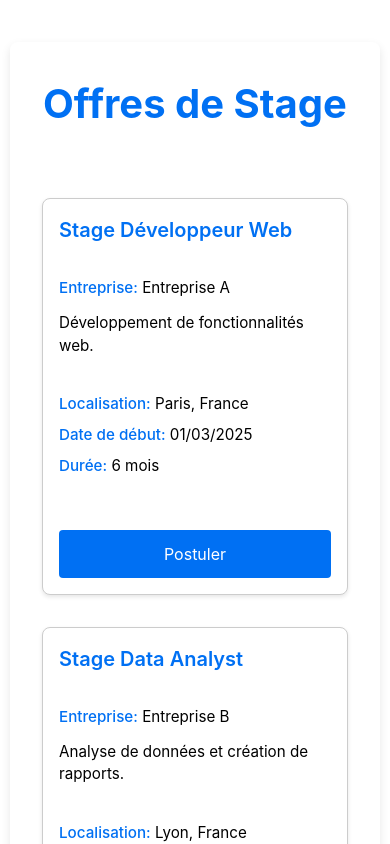
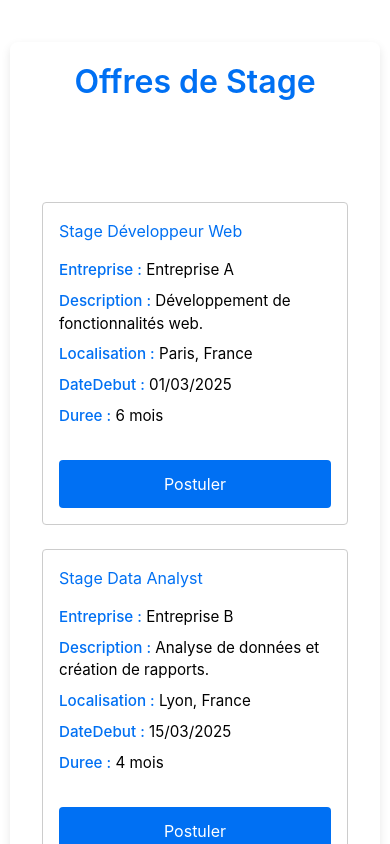
Before and after one commit to CES-OFFRES-Team/CES-OFFRES, a Next.js app: page /Offres in a window 390 px wide. Shown: the top 844 px of the page. Built offline with nearby package versions, Linux system fonts and the light colour scheme.

Commit message:
Optimisation de code général

```diff
--- a/src/app/Offres/Offres.css
+++ b/src/app/Offres/Offres.css
@@ -193,57 +193,50 @@ ul {
 
 /* Style principal du conteneur */
 .offres-container {
+    display: flex;
+    flex-direction: column;
+    gap: 1rem;
+    max-width: 600px;
+    margin: 0 auto;
     padding: 2rem;
-    max-width: 1200px;
-    margin: 0 auto;
     background-color: var(--background);
-    min-height: 100vh;
+    border-radius: 8px;
+    box-shadow: 0 4px 10px rgba(0, 0, 0, 0.1);
 }
 
 /* Titre de la page */
 .page-title {
+    margin-bottom: 2rem;
     text-align: center;
     color: var(--primary);
-    font-weight: 700;
-    font-size: 2.5rem;
-    margin-bottom: 2rem;
-    padding-top: 1rem;
+    font-size: 2rem;
+    font-weight: 600;
 }
 
 /* Modifier la grille des offres pour un affichage en colonne */
 .offres-grid {
     display: flex;
     flex-direction: column;
-    gap: 2rem;
-    max-width: 800px;
-    margin: 0 auto;
+    gap: 1.5rem;
 }
 
 /* Ajuster le style des cartes d'offres */
 .offre {
-    width: 100%;
-    background: var(--background);
-    border-radius: 8px;
-    padding: 1.5rem;
-    box-shadow: 0 2px 4px rgba(0, 0, 0, 0.1);
-    transition: transform 0.3s ease, box-shadow 0.3s ease;
-    display: flex;
-    flex-direction: column;
-    gap: 1rem;
+    padding: 1rem;
     border: 1px solid #ccc;
+    border-radius: 4px;
+    background-color: var(--background);
+    transition: border-color 0.3s ease;
 }
 
 .offre:hover {
-    transform: translateY(-5px);
-    box-shadow: 0 4px 12px rgba(0, 0, 0, 0.15);
+    border-color: var(--primary);
 }
 
 /* Titre de l'offre */
 .offre h2 {
     color: var(--primary);
     margin-bottom: 1rem;
-    font-size: 1.25rem;
-    font-weight: 600;
 }
 
 /* Détails de l'offre */
@@ -251,7 +244,11 @@ ul {
     display: flex;
     flex-direction: column;
     gap: 0.5rem;
-    padding: 0.5rem 0;
+}
+
+.offre-details p {
+    margin: 0;
+    color: var(--foreground);
 }
 
 .offre p {
@@ -287,11 +284,15 @@ ul {
 /* Ajuster le conteneur principal */
 .offres-form {
     max-width: 800px;
+    width: 100%;
     margin: 0 auto;
     padding: 2rem;
     background-color: var(--background);
     border-radius: 8px;
     box-shadow: 0 4px 10px rgba(0, 0, 0, 0.1);
+    display: flex;
+    flex-direction: column;
+    gap: 1rem;
 }
 
 /* Supprimer les media queries pour la grille car elles ne sont plus nécessaires */
@@ -399,6 +400,7 @@ ul {
     font-size: 1rem;
     cursor: pointer;
     transition: background-color 0.3s ease;
+    width: 100%;
     margin-top: 1rem;
 }
 
--- a/src/app/Offres/page.js
+++ b/src/app/Offres/page.js
@@ -1,7 +1,24 @@
 "use client";
 
-import React, { useState } from 'react';
+import React, { useState, memo } from 'react';
 import './Offres.css';
+
+// Composant memoïsé pour chaque offre
+const OffreCard = memo(({ offre }) => (
+  <div className="offre">
+    <h2>{offre.titre}</h2>
+    <div className="offre-details">
+      {Object.entries(offre)
+        .filter(([key]) => key !== 'id' && key !== 'titre')
+        .map(([key, value]) => (
+          <p key={key}>
+            <strong>{key.charAt(0).toUpperCase() + key.slice(1)} :</strong> {value}
+          </p>
+        ))}
+    </div>
+    <button className="submit-button">Postuler</button>
+  </div>
+));
 
 // Exemple de données d'offres de stages
 const offresDeStages = [
@@ -55,23 +72,11 @@ const offresDeStages = [
 export default function Offres() {
     return (
         <div className="center-container">
-            <div className="offres-form">
+            <div className="offres-container">
                 <h1 className="page-title">Offres de Stage</h1>
                 <div className="offres-grid">
                     {offresDeStages.map((offre) => (
-                        <div key={offre.id} className="offre">
-                            <h2>{offre.titre}</h2>
-                            <div className="form-group">
-                                <p><strong>Entreprise:</strong> {offre.entreprise}</p>
-                                <p>{offre.description}</p>
-                                <div className="offre-details">
-                                    <p><strong>Localisation:</strong> {offre.localisation}</p>
-                                    <p><strong>Date de début:</strong> {offre.dateDebut}</p>
-                                    <p><strong>Durée:</strong> {offre.duree}</p>
-                                </div>
-                                <button type="submit" className="submit-button">Postuler</button>
-                            </div>
-                        </div>
+                        <OffreCard key={offre.id} offre={offre} />
                     ))}
                 </div>
             </div>
--- a/src/app/globals.css
+++ b/src/app/globals.css
@@ -3,17 +3,24 @@
 @tailwind components;
 @tailwind utilities;
 
+/* Variables root */
 :root {
     --background: #ffffff;
     --foreground: #000000;
     --primary: #0070f3;
     --secondary: #1a1a1a;
+    --sidebar-bg: #151A2D;
     --border-radius-xl: 40px;
     --border-radius-lg: 30px;
     --border-radius-md: 25px;
     --border-radius-sm: 20px;
     --transition-speed: 0.5s;
     --transition-timing: cubic-bezier(0.4, 0, 0.2, 1);
+    --sidebar-width: 85px;
+    --sidebar-width-expanded: 270px;
+    --shadow-sm: 0 4px 6px rgba(0, 0, 0, 0.1);
+    --shadow-md: 0 4px 10px rgba(0, 0, 0, 0.1);
+    --shadow-lg: 0 8px 20px rgba(0, 0, 0, 0.08);
 }
 
 @media (prefers-color-scheme: dark) {
@@ -177,9 +184,9 @@ footer {
     top: 0;
     left: 0;
     z-index: 10;
-    width: 85px;
+    width: var(--sidebar-width);
     height: 100vh;
-    background: #151A2D;
+    background: var(--sidebar-bg);
     transition: width var(--transition-speed) var(--transition-timing);
     display: flex;
     flex-direction: column;
@@ -187,7 +194,7 @@ footer {
 }
 
 .sidebar:hover {
-    width: 270px;
+    width: var(--sidebar-width-expanded);
 }
 
 .sidebar-nav {
@@ -284,16 +291,16 @@ footer {
 /* Style pour le contenu principal */
 main {
     padding: 20px;
-    margin-left: 85px;
+    margin-left: var(--sidebar-width);
     transition: all var(--transition-speed) var(--transition-timing);
     min-height: 100vh;
-    width: calc(100% - 85px);
+    width: calc(100% - var(--sidebar-width));
 }
 
 /* Ajuster le main quand la sidebar est survolée */
 .sidebar:hover ~ main {
-    margin-left: 270px;
-    width: calc(100% - 270px);
+    margin-left: var(--sidebar-width-expanded);
+    width: calc(100% - var(--sidebar-width-expanded));
 }
 
 @media (max-width: 1024px) {
@@ -321,6 +328,13 @@ main {
 }
 
 @media (max-width: 768px) {
+    :root {
+        --border-radius-xl: 30px;
+        --border-radius-lg: 25px;
+        --border-radius-md: 20px;
+        --border-radius-sm: 15px;
+    }
+
     .sidebar {
         width: 0;
         left: -85px;
@@ -328,7 +342,7 @@ main {
     }
 
     .sidebar.active {
-        width: 240px;
+        width: var(--sidebar-width-expanded);
         left: 0;
     }
 
--- a/src/app/page.js
+++ b/src/app/page.js
@@ -1,6 +1,35 @@
 import Image from "next/image";
+import { memo } from 'react';
+
+// Composants memoïsés pour éviter les rendus inutiles
+const FeatureCard = memo(({ icon, title, description }) => (
+  <div className="feature-card">
+    <span className="material-symbols-rounded">{icon}</span>
+    <h3>{title}</h3>
+    <p>{description}</p>
+  </div>
+));
+
+const StatItem = memo(({ number, description }) => (
+  <div className="stat-item">
+    <h2>{number}</h2>
+    <p>{description}</p>
+  </div>
+));
 
 export default function Home() {
+  const features = [
+    { icon: 'search', title: 'Recherche simplifiée', description: 'Trouvez rapidement le stage qui vous correspond' },
+    { icon: 'work', title: 'Stages qualifiés', description: 'Des offres sélectionnées et vérifiées' },
+    { icon: 'timeline', title: 'Suivi personnalisé', description: 'Accompagnement tout au long de votre recherche' }
+  ];
+
+  const stats = [
+    { number: '500+', description: 'Entreprises partenaires' },
+    { number: '1000+', description: 'Stages disponibles' },
+    { number: '5000+', description: 'Étudiants satisfaits' }
+  ];
+
   return (
     <div className="home-container">
       <section className="hero-section">
@@ -14,36 +43,24 @@ export default function Home() {
       </section>
 
       <section className="features-section">
-        <div className="feature-card">
-          <span className="material-symbols-rounded">search</span>
-          <h3>Recherche simplifiée</h3>
-          <p>Trouvez rapidement le stage qui vous correspond</p>
-        </div>
-        <div className="feature-card">
-          <span className="material-symbols-rounded">work</span>
-          <h3>Stages qualifiés</h3>
-          <p>Des offres sélectionnées et vérifiées</p>
-        </div>
-        <div className="feature-card">
-          <span className="material-symbols-rounded">timeline</span>
-          <h3>Suivi personnalisé</h3>
-          <p>Accompagnement tout au long de votre recherche</p>
-        </div>
+        {features.map((feature, index) => (
+          <FeatureCard
+            key={index}
+            icon={feature.icon}
+            title={feature.title}
+            description={feature.description}
+          />
+        ))}
       </section>
 
       <section className="stats-section">
-        <div className="stat-item">
-          <h2>500+</h2>
-          <p>Entreprises partenaires</p>
-        </div>
-        <div className="stat-item">
-          <h2>1000+</h2>
-          <p>Stages disponibles</p>
-        </div>
-        <div className="stat-item">
-          <h2>5000+</h2>
-          <p>Étudiants satisfaits</p>
-        </div>
+        {stats.map((stat, index) => (
+          <StatItem
+            key={index}
+            number={stat.number}
+            description={stat.description}
+          />
+        ))}
       </section>
     </div>
   );
```
